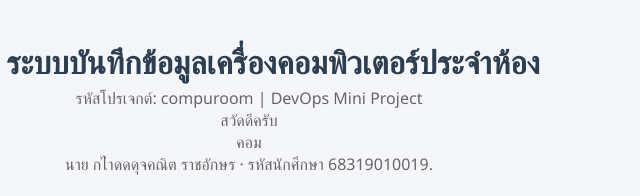
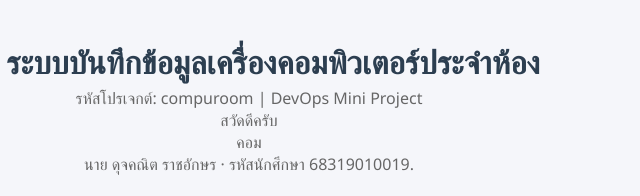
Before and after one commit to dujkanitrataksorn/midterm-devops-compuroom-68319010019, a plain HTML site: page frontend/index.html in a window 1280 px wide. Shown: the top 196 px of the page, 391-1031 px from the left. Drawn offline with Linux system fonts and the light colour scheme; no server answers.

Commit message:
ci: Correct student name in student information section

```diff
--- a/frontend/index.html
+++ b/frontend/index.html
@@ -95,7 +95,7 @@
   <p>รหัสโปรเจกต์: compuroom | DevOps Mini Project </p>
   <P>สวัดดีครับ</P>
   <P>คอม</P>
-  <p class="student-info">นาย กไำดดดุจคณิต ราชอักษร · รหัสนักศึกษา 68319010019.</p>
+  <p class="student-info">นาย ดุจคณิต ราชอักษร · รหัสนักศึกษา 68319010019.</p>
 </header>
 
 <form id="computer-form">
```
